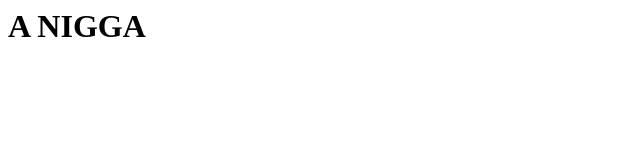
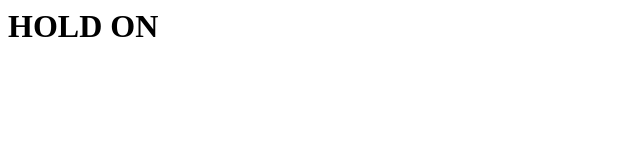
Before and after one commit to hunterlive/nodestrapp, a plain HTML site: page aceapp/public/index.html in a window 1280 px wide. Shown: the whole page, without its empty margins (0-640 px from the left). Drawn offline with Linux system fonts and the light colour scheme.

Commit message:
simple test

```diff
--- a/aceapp/public/index.html
+++ b/aceapp/public/index.html
@@ -1,3 +1,3 @@
 <DOCTYPE html>
-    <html><body><div><h1>A NIGGA</h1></div></body>
+    <html><body><div><h1>HOLD ON</h1></div></body>
     </html>
```
